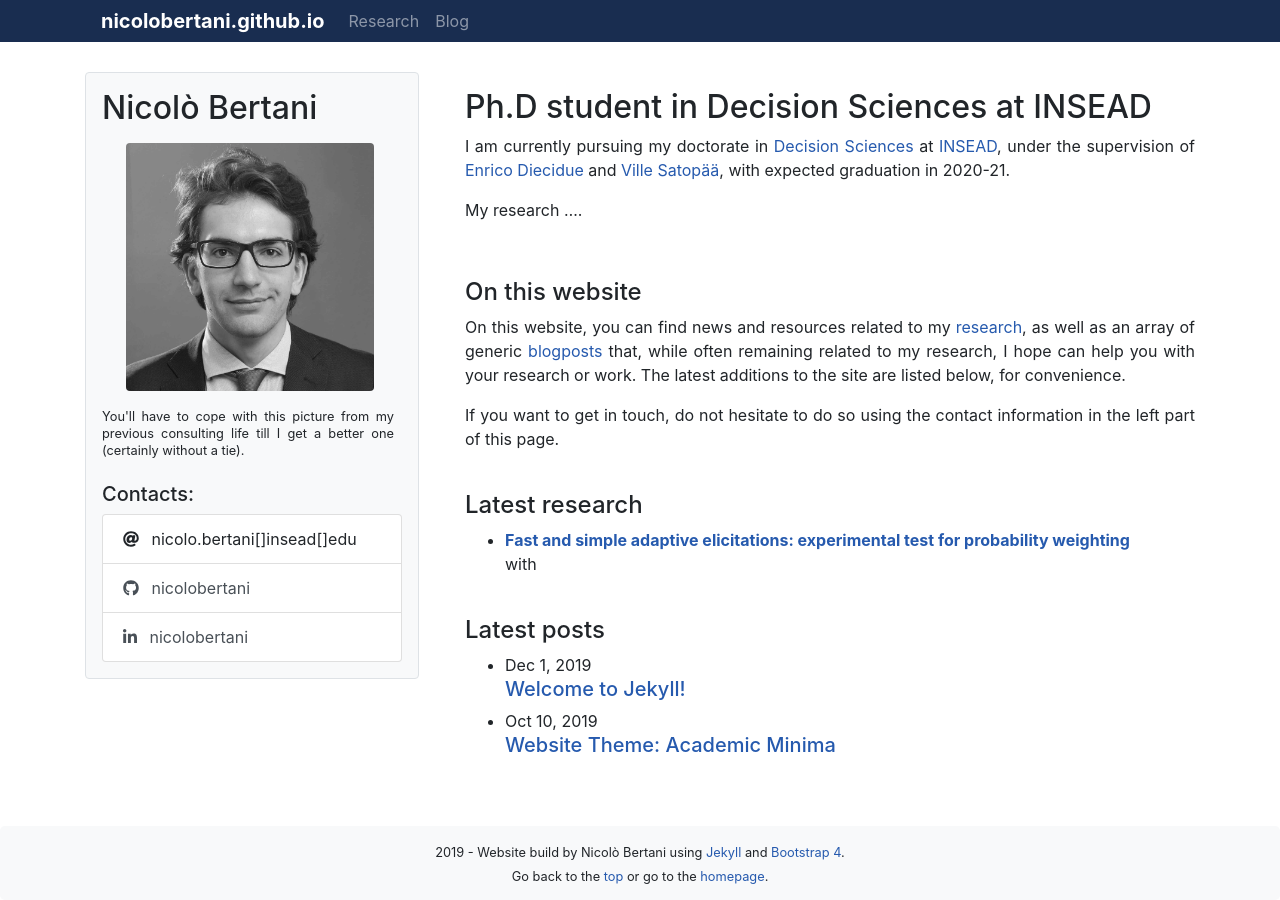
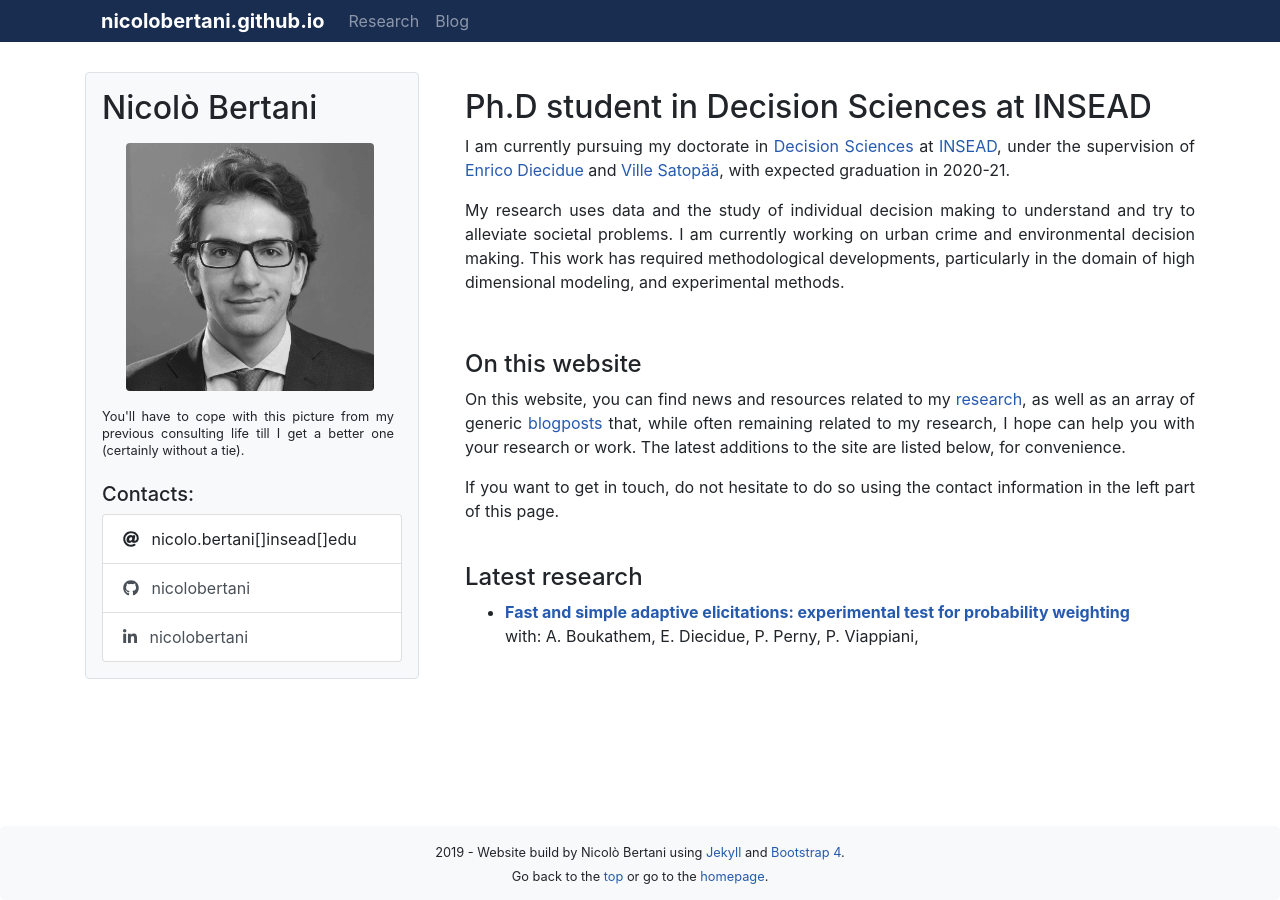
Before and after one commit to nicolobertani/nicolobertani.github.io, a Jekyll site: the page built from index.md, in a window 1280 px wide. Built offline with Jekyll 4.4.1, drawn with Linux system fonts in a browser that asks for light colours; nearby versions of some CDN libraries.

Commit message:
resume work on website on 18/04/2020

```diff
--- a/_includes/footer.html
+++ b/_includes/footer.html
@@ -1,7 +1,11 @@
 <!-- JS -->
 <script defer src="https://use.fontawesome.com/releases/v5.0.8/js/all.js" integrity="sha384-SlE991lGASHoBfWbelyBPLsUlwY1GwNDJo3jSJO04KZ33K2bwfV9YBauFfnzvynJ" crossorigin="anonymous"></script>
 
-<div class="footer_jumbotron text-center bg-light" style="position:absolute; bottom:0; width:100%; margin-bottom:0" >
+{%- if page.title == "Home" -%}
+  <div class="footer_jumbotron text-center bg-light" style="position:fixed; bottom:0; width:100%; margin-bottom:0" >
+{%- else -%}
+  <div class="footer_jumbotron text-center bg-light" style="margin-bottom:0" >
+{%- endif -%}
   <p class="mb-0"><small>2019 - Website build by {{ site.whoamI }} using <a href="https://jekyllrb.com/">Jekyll</a> and <a href="https://getbootstrap.com/">Bootstrap 4</a>.</small></p>
   <p class="mb-0"><small>Go back to the <a href="#top">top</a> or go to the <a href="{{ site.url }}">homepage</a>.</small></p>
 </div>
--- a/_includes/latest-posts.html
+++ b/_includes/latest-posts.html
@@ -1,4 +1,4 @@
-{%- if site.posts.size > 0 -%}
+{%- if site.posts.blogposts.size > 0 -%}
   <div style="margin-bottom:100px">
     <!-- <a href="{{ page.list_title | default: "Posts" }}"> -->
     <!-- <a href="{{ post.list.title | default: "Posts" }}"> -->
--- a/_includes/latest-research.html
+++ b/_includes/latest-research.html
@@ -14,7 +14,11 @@
                 {{ post.title | escape }}
               </a>
             </strong></p>
-            <p class="">with </p>
+            <p class=""> with:
+              {% for coauthor in post.coauthors %}
+                {{ coauthor }},
+              {% endfor %}
+            </p>
           </li>
         {%- endif -%}
       {%- endif -%}
--- a/_posts/blog posts/2019-12-06-academic-minima.md
+++ /dev/null
@@ -1,9 +0,0 @@
----
-layout: post
-type: blogpost
-title: "Website Theme: Academic Minima"
-date: 2019-10-10
-include: TRUE
----
-
-Some text to explain the theme.
--- a/_posts/research papers/2019-12-01-Elicit.md
+++ b/_posts/research-papers/2019-12-01-Elicit.md
@@ -3,6 +3,12 @@ layout: research
 type: paper
 title: "Fast and simple adaptive elicitations: experimental test for probability weighting"
 include: TRUE
+status: submitted
+coauthors:
+  - "A. Boukathem"
+  - "E. Diecidue"
+  - "P. Perny"
+  - "P. Viappiani"
 ---
 
 This is going to present Elicit.
--- a/index.md
+++ b/index.md
@@ -5,7 +5,10 @@ title: "Home"
 
 I am currently pursuing my doctorate in [Decision Sciences](https://www.insead.edu/faculty-research/academic-areas/decision-sciences) at [INSEAD](https://www.insead.edu/), under the supervision of [Enrico Diecidue](https://faculty.insead.edu/enrico-diecidue/home) and [Ville Satopää](https://faculty.insead.edu/ville-satopaa/home), with expected graduation in 2020-21.
 
-My research ....
+My research uses data and the study of individual decision making to understand and try to alleviate societal problems.
+<!-- My research encompasses both the decision and the data analysis facets that compose decision sciences. -->
+I am currently working on urban crime and environmental decision making.
+This work has required methodological developments, particularly in the domain of high dimensional modeling, and experimental methods.
 
 <br>
 
```
Also changed, not shown: _posts/blog posts/2019-12-01-welcome-to-jekyll.md (deleted, +0 -31 lines), _posts/_news/2019-12-01-news.md (renamed from _posts/news/2019-12-01-news.md), 7 other files. Lines whose indentation alone changed are shown as unchanged.
